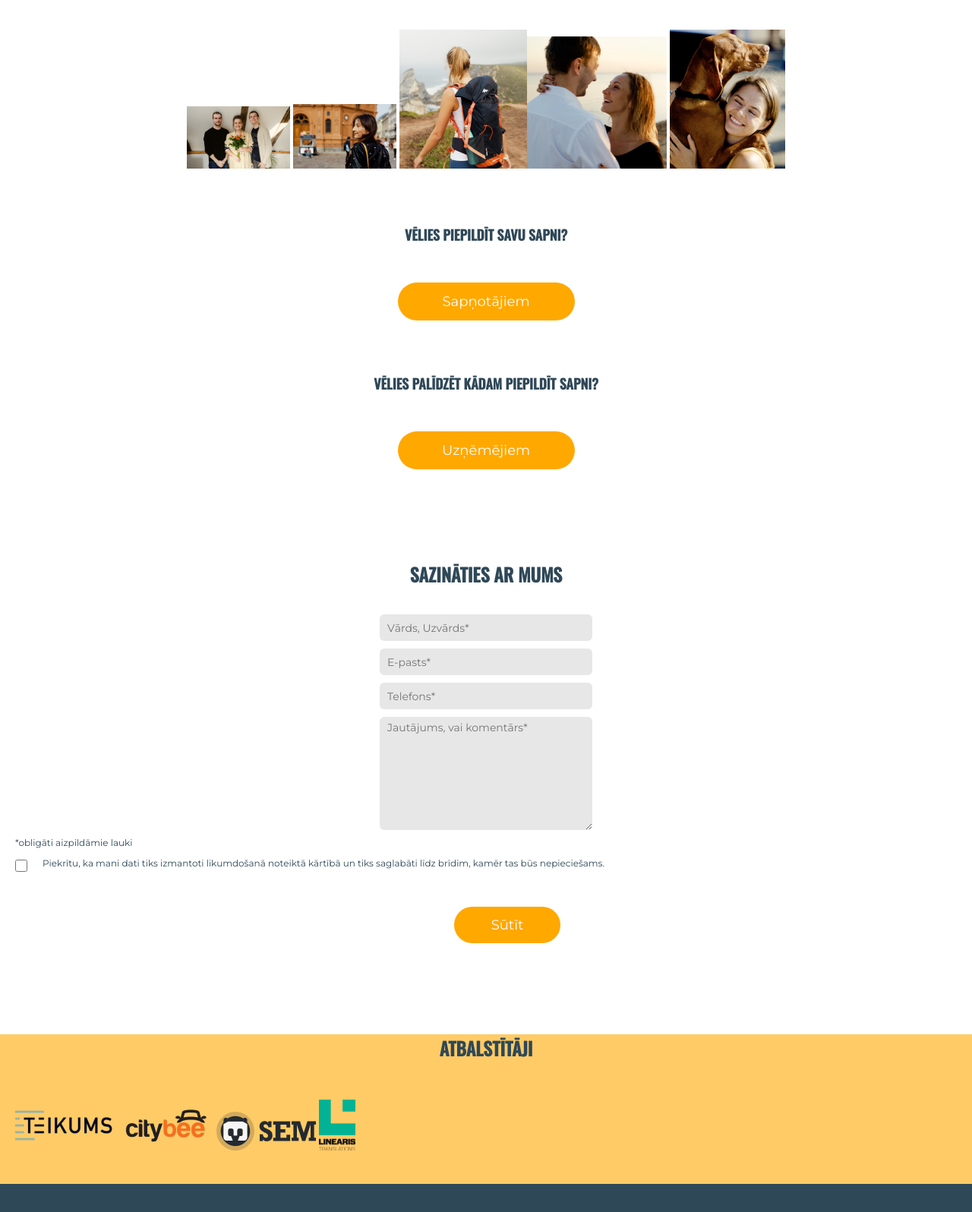
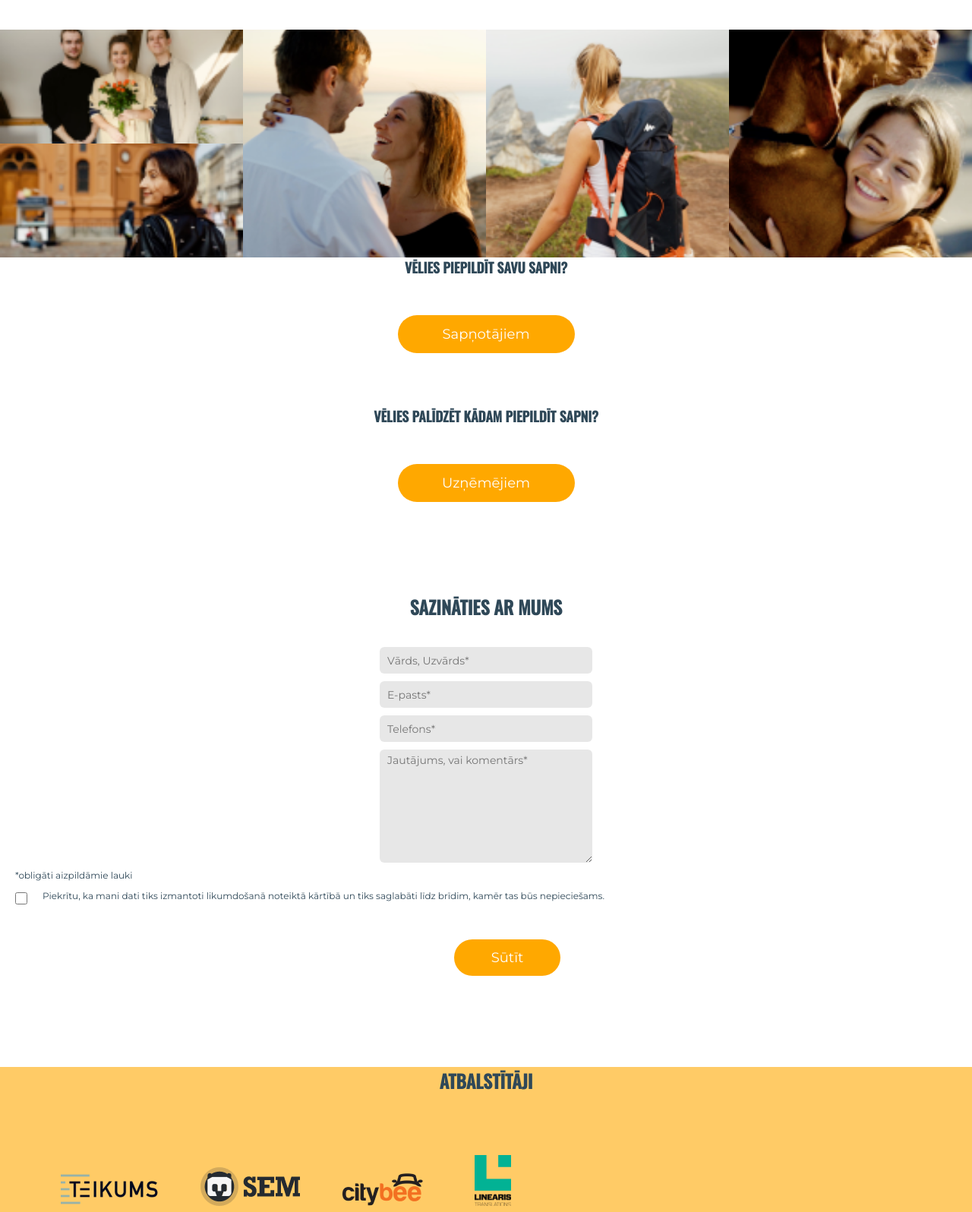
Before and after one commit to lienebriede/qualification-project-css-piere, a plain HTML site: page index.html in a window 1280 px wide. Shown: the part 920-2516 px from the top of the page at 76% size. Drawn offline with nearby package versions, Linux system fonts and the light colour scheme.

Commit message:
Add grid to gallery pics, style logo container

```diff
--- a/assets/css/style.css
+++ b/assets/css/style.css
@@ -154,19 +154,31 @@ nav {
 
 /* Gallery ------------------------------------------------- */
 
-.gallery {
-    display: flex;
-    margin-bottom: 70px;
-    display: flex;
-    gap: 0px;
-    align-items: center;
-    justify-content: center;
-    flex-flow: nowrap;
+.image-grid {
+    --gap: 0px;
+    --num-cols: 2;
+    --row-height: 100px;
+
+    box-sizing: border-box;
+    padding: var(--gap);
+    display: grid;
+    grid-template-columns: repeat(var(--num-cols), 1fr);
+    grid-auto-rows: var(--row-height);
+    gap: var(--gap);
 }
 
-.gallery img {
-    margin: 0, 0, 0, 0;
+.image-grid-row-2 {
+    grid-row: span 2;
 }
+
+
+.image-grid>img {
+    width: 100%;
+    height: 100%;
+    object-fit: cover;
+}
+
+
 
 /* Take action --------------------------------------------- */
 
@@ -263,21 +275,24 @@ input.checkbox {
     margin-bottom: 50px;
 }
 
-.logo-area {
-    padding: 0 20px 20px 20px;
-}
-
-.logo-row {
-    display: flex;
+.logo-container {
+    padding: 0 20px 50px 20px;
+    display: block;
     align-items: center;
 }
 
-.logo-column img {
-    margin-bottom: 20px;
+.logo-1 {
+    padding-right: 10px;
 }
 
+.logo-3 {
+    padding-right: 50px;
 
+}
 
+.logo-4 {
+    padding-top: 30px;
+}
 
 
 
@@ -314,7 +329,6 @@ input.checkbox {
 }
 
 
-
 .socials {
     padding: 30px 0 30px 0;
     text-align: left;
@@ -327,7 +341,30 @@ input.checkbox {
     padding-right: 30px;
 }
 
-/* For laptop screens and bigger */
-@media screen and (min-width: 1440px) {
-    .sponsor-logo {}
+/* For tablet-size screens and bigger */
+@media screen and (min-width: 768px) {
+
+    .image-grid {
+        --gap: 0px;
+        --num-cols: 4;
+        --row-height: 150px;
+    }
+
+    .image-grid>*:nth-child(3) {
+        order: 5;
+    }
+
+
+
+    .logo-1 {
+        padding-left: 60px;
+    }
+
+    .logo-2 {
+        padding-left: 40px;
+        padding-right: 40px;
+    }
 }
+
+/* For small laptop screens and bigger */
+@media screen and (min-width: 1024px) {}
--- a/index.html
+++ b/index.html
@@ -68,14 +68,12 @@
             </div>
 
             <div class="gallery">
-                <div class="gallery-col">
+                <div class="image-grid">
                     <img src="assets/img/Brinuma_meita-15.png">
+                    <img src="assets/img/Anda_21.png" class="image-grid-row-2">
                     <img src="assets/img/Alina_11.png">
-                    <img src="assets/img/Zanda_1.png">
-                </div>
-                <div class="gallery-col">
-                    <img src="assets/img/Anda_21.png">
-                    <img src="assets/img/Sibilla_4.png">
+                    <img src="assets/img/Zanda_1.png" class="image-grid-row-2">
+                    <img src="assets/img/Sibilla_4.png" class="image-grid-row-2">
                 </div>
             </div>
         </section>
@@ -116,17 +114,16 @@
         <!--Sponsor logos-->
         <section class="sponsors">
             <h1>Atbalstītāji</h1>
-            <div class="logo-area">
-                <div class="logo-row">
-                    <div class="logo-column">
-                        <img src="assets/img/getlogo1.png" alt="Teikums logo">
-                        <img src="assets/img/Citybee-logo1.png" alt="citybee logo">
-                    </div>
-                    <div class="logo-column">
-                        <img src="assets/img/sem_logo-21.png" alt="SEM logo">
-                        <img src="assets/img/logo11.png" alt="Linearis logo">
-                    </div>
-                </div>
+            <div class="logo-container">
+
+                <img src="assets/img/getlogo1.png" alt="Teikums logo" class="logo-1">
+                <img src="assets/img/sem_logo-21.png" alt="SEM logo" class="logo-2">
+
+
+                <img src="assets/img/Citybee-logo1.png" alt="Citybee logo" class="logo-3">
+                <img src="assets/img/logo11.png" alt="Linearis logo" class="logo-4">
+
+            </div>
         </section>
     </main>
     <!--Footer-->
```
